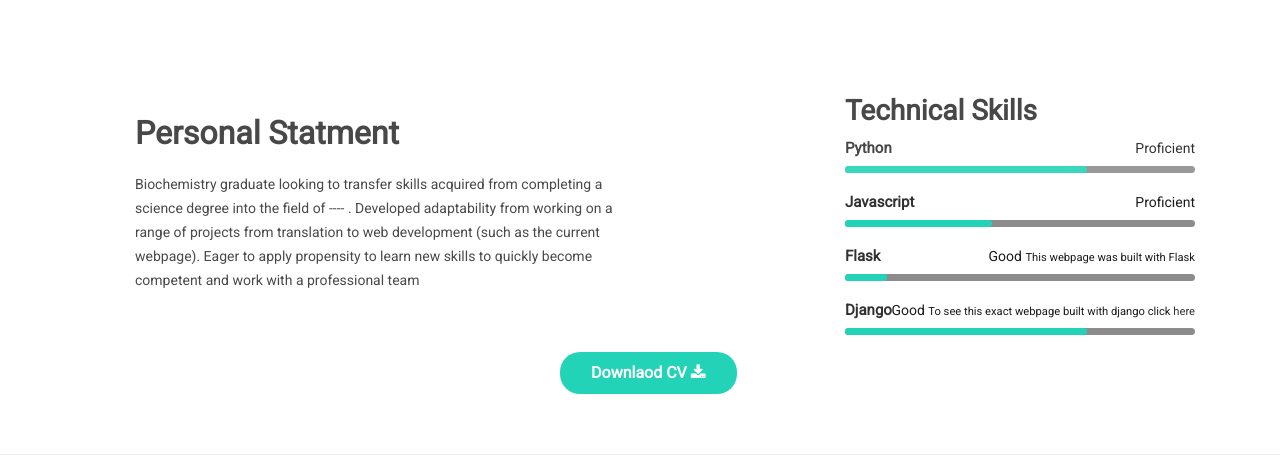
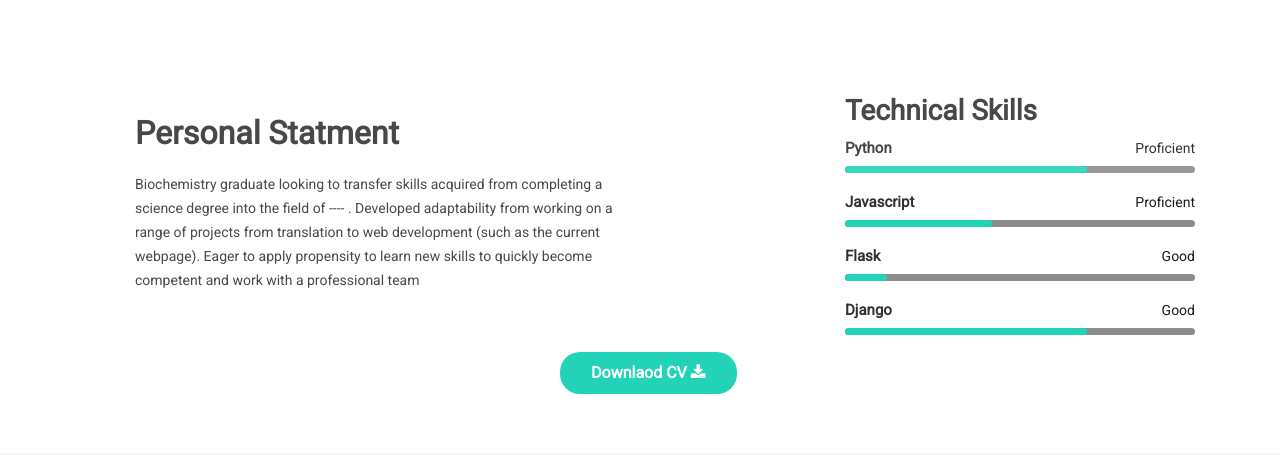
Before and after one commit to kunheeha/onlineportfolio_flask, a Flask app: page / in a window 1280 px wide. Shown: the part 884-1339 px from the top of the page. Run offline with Flask 2, Linux system fonts and the light colour scheme; some libraries are stand-ins or nearby versions.

Commit message:
added donationsiteTest

```diff
--- a/onlineportfolio/templates/index.html
+++ b/onlineportfolio/templates/index.html
@@ -194,7 +194,7 @@
                                         <div class="parcial">
                                             <div class="info">
                                                 <div class="nome">Flask</div>
-                                                <div class="percentagem-num">Good <small>This webpage was built with Flask</small></div>
+                                                <div class="percentagem-num">Good</div>
                                             </div>
                                             <div class="progressBar">
                                                 <div class="percentagem" style="width: 12%;"></div>
@@ -205,7 +205,7 @@
                                         <div class="parcial">
                                             <div class="info">
                                                 <div class="nome">Django</div>
-                                                <div class="percentagem-num">Good <small>To see this exact webpage built with django click <a href="">here</a></small></div>
+                                                <div class="percentagem-num">Good</div>
                                             </div>
                                             <div class="progressBar">
                                                 <div class="percentagem" style="width: 69%;"></div>
@@ -396,7 +396,7 @@
                                     <li><span>flask</span></li>
                                 </ul>
                             </div>
-                            <a href="" class="btn btn-fill">Go to Website</a>
+                            <a target="_blank" href="https://donationsitetest.herokuapp.com/" class="btn btn-fill">Go to Website</a>
                         </div>
                         <div class="col-sm-7">
                             <div class="mh-portfolio-modal-img">
@@ -404,7 +404,7 @@
                                 <p>About the website.</p>
                                 <img src="{ url_for('static', filename='images/portfolio/donationsiteeg2.png') }}" alt="" class="img-fluid">
                                 <p>About the website.</p>
-                                <a href="">To view the source code click here.</a>
+                                <a target="_blank" href="https://github.com/kunheeha/DonationSite">To view the source code click here.</a>
                             </div>
                         </div>
                     </div>
```
Also changed, not shown: onlineportfolio/static/images/portfolio/donationsite.png (added), onlineportfolio/static/images/portfolio/donationsiteeg1.png (added).
